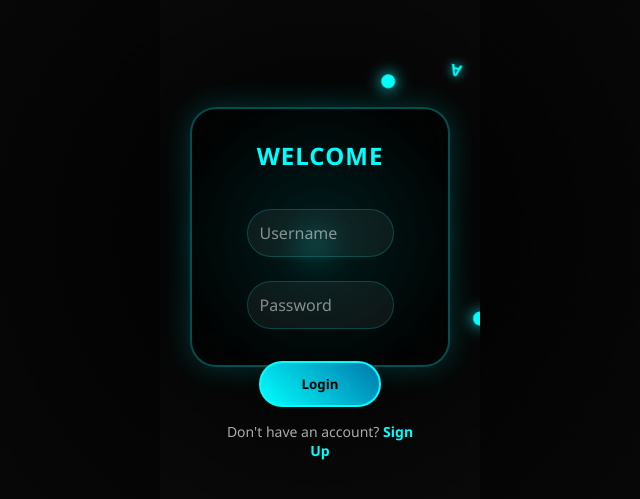
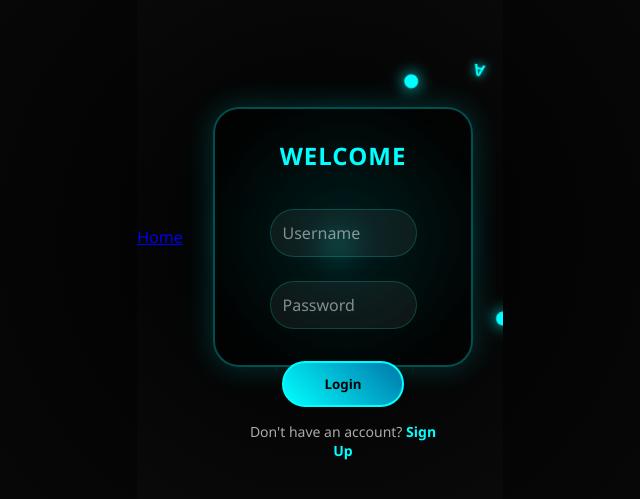
Before and after one commit to Kashif256/AFK_e-commerce, a plain HTML site: page index.html in a window 1280 px wide. Shown: the part 163-662 px from the top of the page, without its empty margins (320-960 px from the left). Drawn offline with Linux system fonts and the light colour scheme.

Commit message:
Update index.html

```diff
--- a/index.html
+++ b/index.html
@@ -238,6 +238,11 @@
     </style>
   </head>
   <body>
+    <nav>
+            <ul>
+                <li><a href="home.html">Home</a></li>
+            </ul>
+    </nav>
     <div class="scene">
       <div class="glow"></div>
       <div class="orbit">
```
